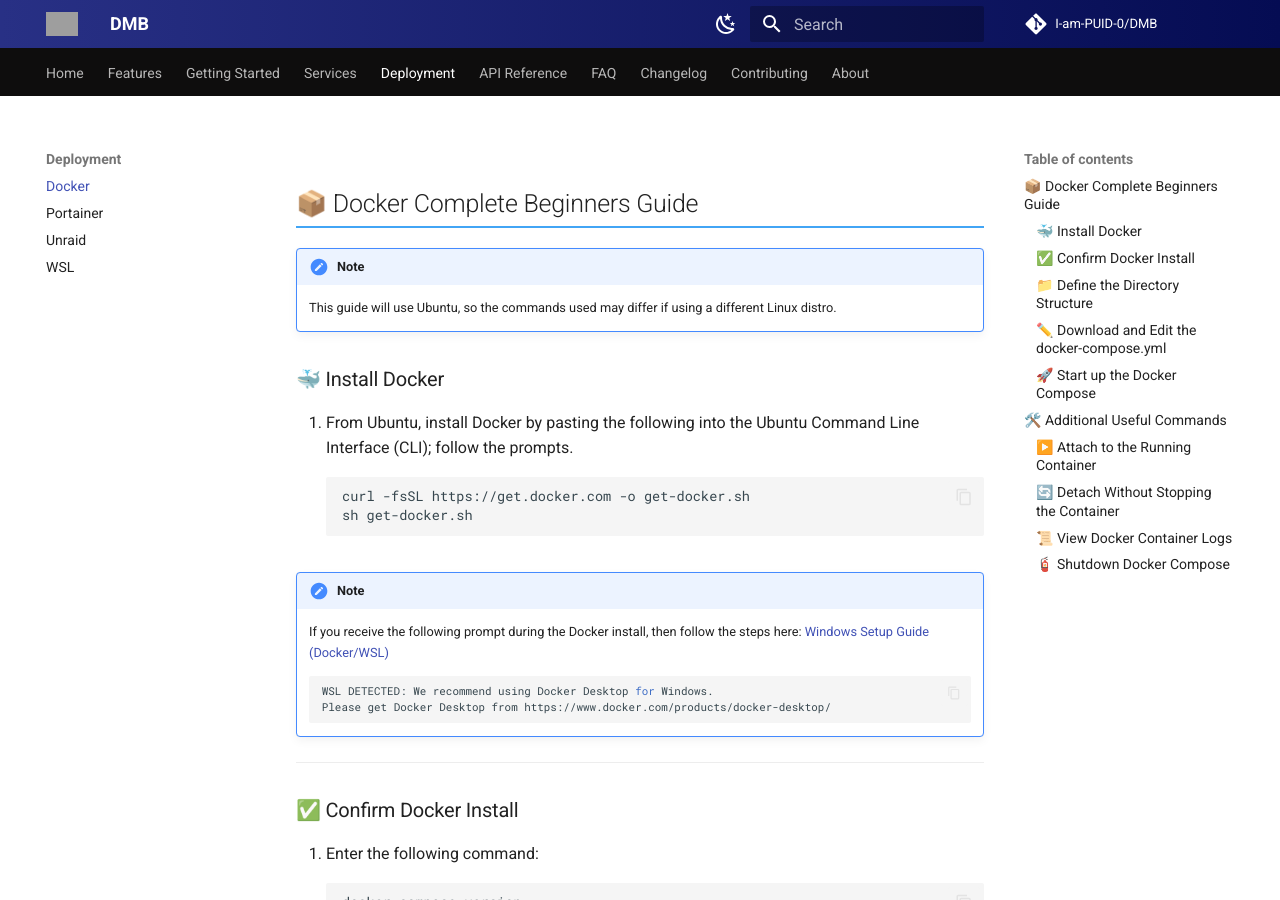
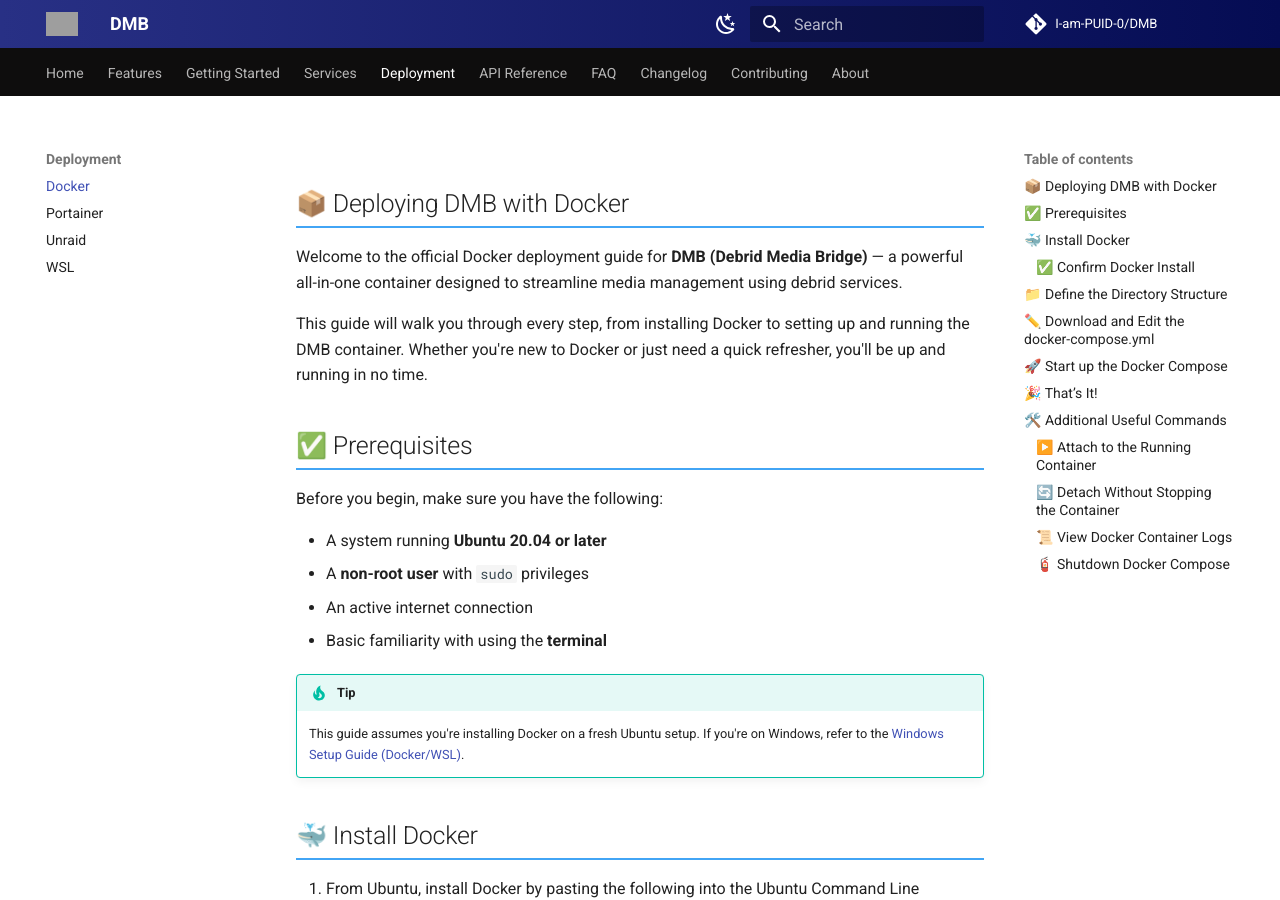
Before and after one commit to I-am-PUID-0/DMB_Docs, an MkDocs documentation site: the page built from docs/deployment/docker.md, in a window 1280 px wide and 900 px high. Built offline with MkDocs 1.6.1 and Material for MkDocs 9.7.7, drawn with Linux system fonts in a browser that asks for light colours; comment, search, counter and statistics services are not loaded; some of the changed text lies outside the part shown; grey boxes are pictures that could not be loaded.

Commit message:
Add deployment guides for WSL, Docker, and Portainer with detailed steps

````diff
--- a/docs/deployment/docker.md
+++ b/docs/deployment/docker.md
@@ -1,11 +1,29 @@
-
-## 📦 Docker Complete Beginners Guide
-
-!!! note
-    This guide will use Ubuntu, so the commands used may differ if using a different Linux distro.
+---
+title: Deploy with Docker
+---
 
 
-### 🐳 Install Docker
+## 📦 Deploying DMB with Docker
+
+Welcome to the official Docker deployment guide for **DMB (Debrid Media Bridge)** — a powerful all-in-one container designed to streamline media management using debrid services.
+
+This guide will walk you through every step, from installing Docker to setting up and running the DMB container. Whether you're new to Docker or just need a quick refresher, you'll be up and running in no time.
+
+
+## ✅ Prerequisites
+
+Before you begin, make sure you have the following:
+
+- A system running **Ubuntu 20.04 or later**
+- A **non-root user** with `sudo` privileges
+- An active internet connection
+- Basic familiarity with using the **terminal**
+
+!!! tip
+    This guide assumes you're installing Docker on a fresh Ubuntu setup. If you're on Windows, refer to the [Windows Setup Guide (Docker/WSL)](wsl.md).
+
+
+## 🐳 Install Docker
 1. From Ubuntu, install Docker by pasting the following into the Ubuntu Command Line Interface (CLI); follow the prompts.
 ```bash
 curl -fsSL https://get.docker.com -o get-docker.sh
@@ -32,7 +50,7 @@ ubuntu@DMB:~$ docker compose version
 Docker Compose version v2.24.2
 ```
 
-### 📁 Define the Directory Structure
+## 📁 Define the Directory Structure
 
 !!! note
     If you already have a directory structure you'd like to use, then you can skip this step.
@@ -48,7 +66,7 @@ mkdir -p DMB/config DMB/log DMB/Zurg/RD /DMB/Zurg/mnt DMB/Riven/data DMB/Riven/m
 ```
 
 
-### ✏️ Download and Edit the docker-compose.yml
+## ✏️ Download and Edit the docker-compose.yml
 !!! important
     The docker-compose.yml file will need to be edited to include the necessary environment variable values.
 
@@ -88,7 +106,7 @@ sed -i \
 
 ----
 
-### 🚀 Start up the Docker Compose
+## 🚀 Start up the Docker Compose
 
 !!! note
     The following command starts Docker Compose in detached mode, meaning it runs in the background and frees up your terminal.
@@ -115,6 +133,15 @@ ubuntu@DMB:~/docker$ sudo docker compose up -d
 ```
 
 ✅ Once started, the container will run in the background.
+
+
+## 🎉 That’s It!
+
+Once deployed, DMB will initialize and make its services available at their respective ports (e.g., DMB Frontend at `:3005`, API at `:8000`, etc.).
+
+You can now manage DMB entirely through the **DMB Frontend**, or explore the [Configuration](../configuration/configuration.md) docs to adjust settings as needed.
+
+---
 
 ## 🛠️ Additional Useful Commands
 
````
Also changed, not shown: docs/deployment/portainer.md (+114 -0 lines), docs/deployment/wsl.md (+3 -0 lines), docs/assets/images/portainer/add_stack.PNG (added), docs/assets/images/portainer/create_stack.PNG (added), docs/assets/images/portainer/deploy_the_stack.PNG (added), docs/assets/images/portainer/stacks.PNG (added).
